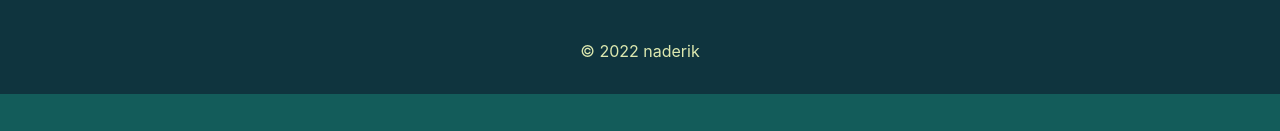
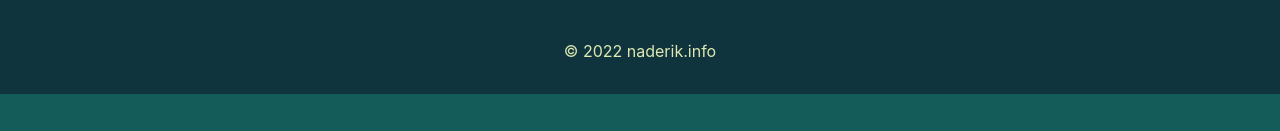
Before and after one commit to naderik/react-e-portfolio, a React (Create React App) app: page /projects in a window 1280 px wide. Shown: the part 436-567 px from the top of the page. Built offline with nearby package versions, Linux system fonts and the light colour scheme.

Commit message:
smaller fix

```diff
--- a/src/components/Footer.js
+++ b/src/components/Footer.js
@@ -12,7 +12,7 @@ function Footer() {
                 <LinkedInIcon />
                 <TwitterIcon />
             </div>
-            <p> &copy; 2022 naderik </p>
+            <p> &copy; 2022 naderik.info </p>
         </div>
     )
 }
```
